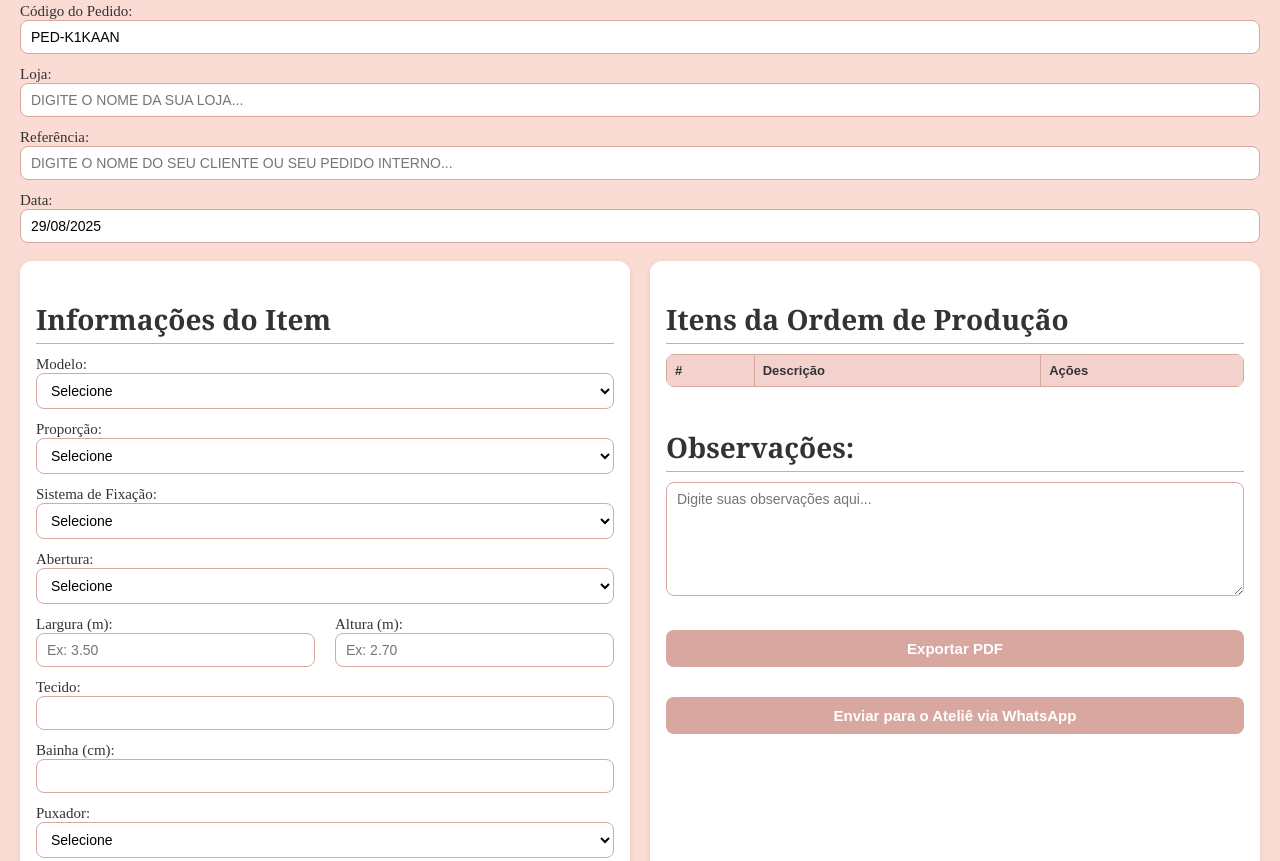
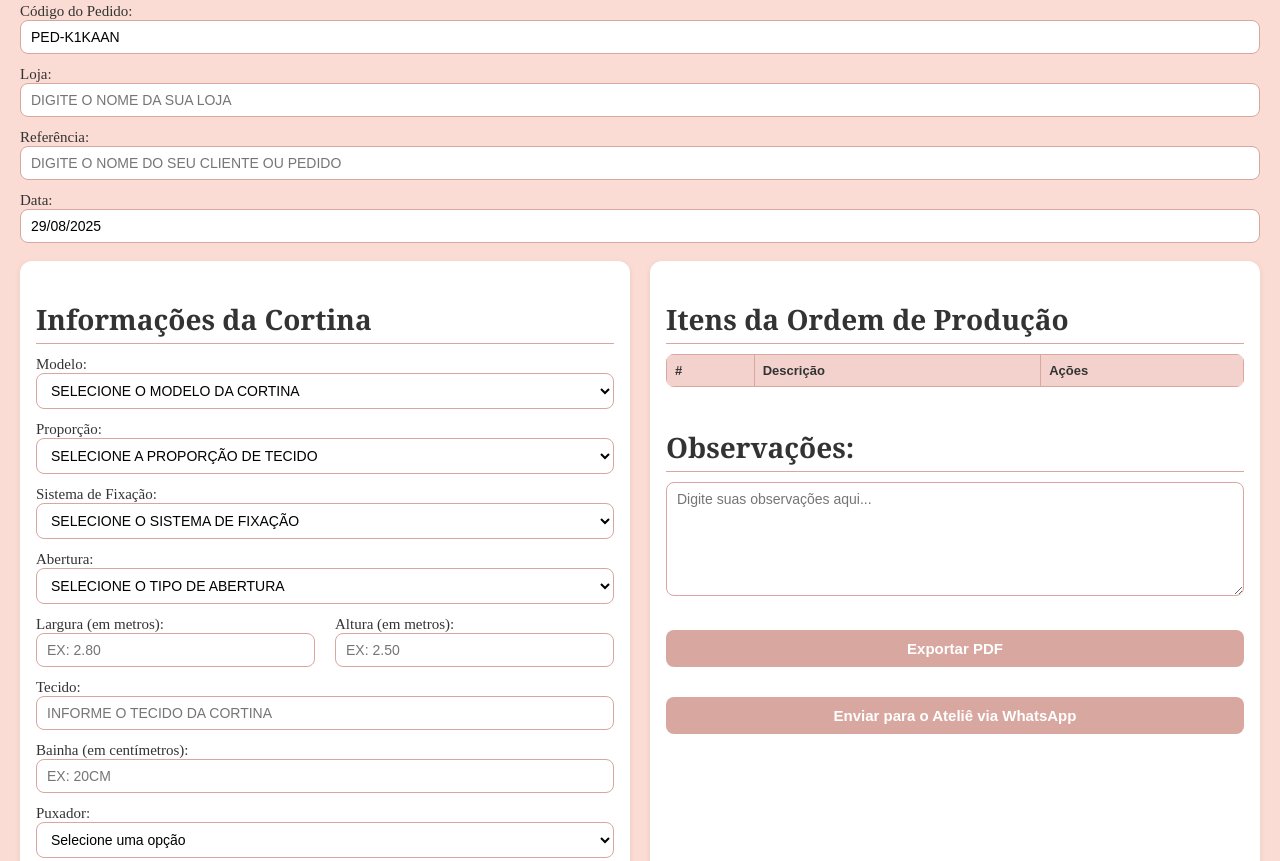
Before and after one commit to fiodelinho/pedidos, a plain HTML site: page index.html in a window 1280 px wide. Shown: the part 202-1063 px from the top of the page. Drawn offline with nearby package versions, Linux system fonts and the light colour scheme.

Commit message:
Update index.html

```diff
--- a/index.html
+++ b/index.html
@@ -125,7 +125,7 @@
   <input type="text" id="codigoPedido" readonly>
 </label>
   <label>Loja:
-    <input type="text" id="loja" style="text-transform: uppercase;" placeholder="Digite o nome da sua loja..." oninput="this.value = this.value.toUpperCase();" list="lojas" required>
+    <input type="text" id="loja" style="text-transform: uppercase;" placeholder="Digite o nome da sua loja" oninput="this.value = this.value.toUpperCase();" list="lojas" required>
     <datalist id="lojas">
       <option value="JULIARTY">
       <option value="NORTE SUL">
@@ -135,7 +135,7 @@
   </label>
 
   <label>Referência:
-    <input type="text" id="cliente" style="text-transform: uppercase;" placeholder="Digite o nome do seu cliente ou seu pedido interno..." oninput="this.value = this.value.toUpperCase();" required>
+    <input type="text" id="cliente" style="text-transform: uppercase;" placeholder="Digite o nome do seu cliente ou pedido" oninput="this.value = this.value.toUpperCase();" required>
   </label>
 
   <div style="display: flex; gap: 20px;">
@@ -148,11 +148,11 @@
 
 <div class="container">
   <div class="form-section">
-    <h2>Informações do Item</h2>
+    <h2>Informações da Cortina</h2>
     <form id="itemForm" autocomplete="off">
       <label>Modelo:
         <select id="modelo" required>
-          <option value="">Selecione</option>
+          <option value="">SELECIONE O MODELO DA CORTINA</option>
           <option>WAVE</option>
           <option>AMERICANA</option>
           <option>MACHO</option>
@@ -166,7 +166,7 @@
 
       <label>Proporção:
         <select id="proporcao" required>
-          <option value="">Selecione</option>
+          <option value="">SELECIONE A PROPORÇÃO DE TECIDO</option>
           <option>1.0</option>
           <option>1.5</option>
           <option>2.0</option>
@@ -177,7 +177,7 @@
 
       <label>Sistema de Fixação:
         <select id="fixacao" required>
-          <option value="">Selecione</option>
+          <option value="">SELECIONE O SISTEMA DE FIXAÇÃO</option>
           <option>TRILHO SIMPLES</option>
           <option>TRILHO DUPLO</option>
           <option>TRILHO TUBULAR</option>
@@ -188,23 +188,23 @@
 
       <label>Abertura:
         <select id="abertura" required>
-          <option value="">Selecione</option>
+          <option value="">SELECIONE O TIPO DE ABERTURA</option>
           <option>CENTRAL</option>
           <option>LATERAL</option>
         </select>
       </label>
 
       <div style="display: flex; gap: 20px">
-        <label style="flex: 1;">Largura (m):
-          <input type="number" id="largura" step="0.01" min="0" max="10" placeholder="Ex: 3.50" required>
+        <label style="flex: 1;">Largura (em metros):
+          <input type="number" id="largura" step="0.01" min="0" max="10" placeholder="EX: 2.80" required>
         </label>
-        <label style="flex: 1;">Altura (m):
-          <input type="number" id="altura" step="0.01" min="0" max="10" placeholder="Ex: 2.70" required>
+        <label style="flex: 1;">Altura (em metros):
+          <input type="number" id="altura" step="0.01" min="0" max="10" placeholder="EX: 2.50" required>
         </label>
       </div>
 
       <label>Tecido:
-        <input type="text" id="tecido" list="tecidos" style="text-transform:uppercase" required>
+        <input type="text" id="tecido" list="tecidos" style="text-transform:uppercase" placeholder="Informe o tecido da cortina" required>
         <datalist id="tecidos">
           <option value="LINHO MESCLADO">
           <option value="LINHO OFF-WHITE">
@@ -216,13 +216,13 @@
         </datalist>
       </label>
 
-      <label>Bainha (cm):
-        <input type="number" id="bainha" required min="0" step="1" oninput="this.value = this.value.replace(/\D/g,'')">
+      <label>Bainha (em centímetros):
+        <input type="number" id="bainha" required min="0" step="1" placeholder="EX: 20CM" oninput="this.value = this.value.replace(/\D/g,'')">
       </label>
 
       <label>Puxador:
         <select id="puxador" required>
-          <option value="">Selecione</option>
+          <option value="">Selecione uma opção</option>
           <option>S/PUXADOR</option>
           <option>C/PUXADOR</option>
         </select>
@@ -247,7 +247,7 @@
         </label>
 
         <label>Tecido do Forro:
-          <input type="text" id="tecidoForro" list="forros" style="text-transform:uppercase">
+          <input type="text" id="tecidoForro" list="forros" placeholder="Informe o tecido do forro" style="text-transform:uppercase">
           <datalist id="forros">
             <option value="BLACKOUT">
             <option value="MICROFIBRA">
@@ -333,7 +333,7 @@
       return;
     }
 
-    let descricao = `${modelo} ${proporcao} ${abertura} ${largura} X ${altura} ${tecido}`;
+    let descricao = `${modelo} ${proporcao} ${abertura} ${largura}M X ${altura}M ${tecido}`;
     if (puxador === 'C/PUXADOR') descricao += ` ${puxador}`;
     descricao += ` BAINHA ${bainha}CM`;
 
@@ -363,7 +363,7 @@ function atualizarTabela() {
 
     // Botão excluir
     const btnDel = document.createElement('span');
-    btnDel.innerText = '🗑️';
+    btnDel.innerText = '❌';
     btnDel.title = 'Excluir';
     btnDel.className = 'delete-btn';
     btnDel.style.marginRight = '8px';
```
